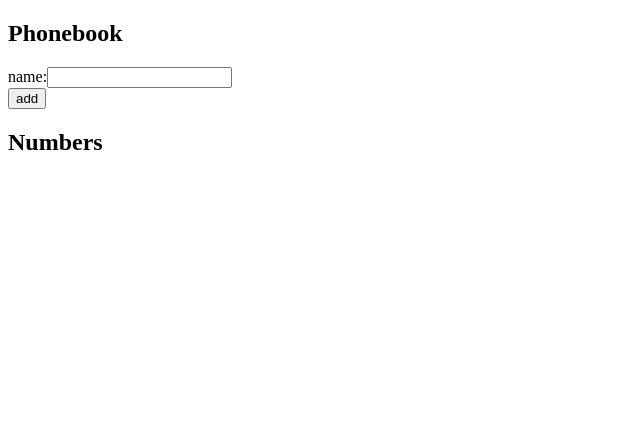
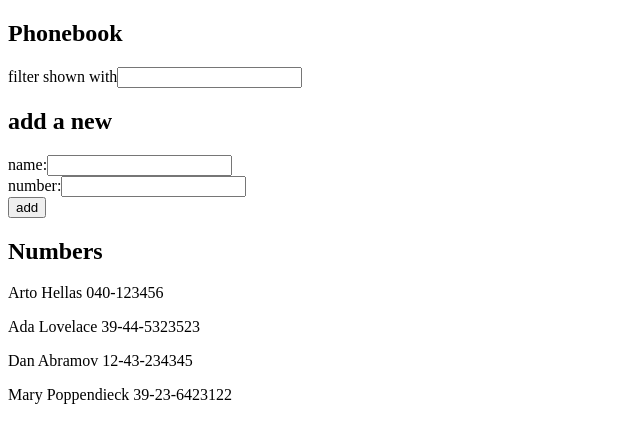
Before and after one commit to ha-to3/FullStackOpen, a React (Create React App) app in the folder part2/phonebook/: page / in a window 1280 px wide. Shown: the top 442 px of the page, without its empty margins (0-640 px from the left). Built offline with nearby package versions, Linux system fonts and the light colour scheme.

Commit message:
Exercise 2.6-2.10

```diff
--- a/part2/phonebook/src/App.js
+++ b/part2/phonebook/src/App.js
@@ -1,32 +1,61 @@
 import { useState } from 'react'
 import PersonList from './Components/PersonList'
+import Header from './Components/Header'
+
 const App = () => {
-  const [persons, setPersons] = useState([])
+  const [persons, setPersons] = useState([ { name: 'Arto Hellas', number: '040-123456'},
+  { name: 'Ada Lovelace', number: '39-44-5323523'},
+  { name: 'Dan Abramov', number: '12-43-234345' },
+  { name: 'Mary Poppendieck', number: '39-23-6423122'}])
   const [newName, setNewName] = useState('')
+  const [newNumber, setNewNumber] = useState('')
+  const [inputText, setInputText] = useState('')
 
   const addPerson = (event) => {
     event.preventDefault()
     const personObj = {
-      name: newName
+      name: newName,
+      number: newNumber
     }
-    if (personObj.name.length < 1 ){
+
+    if (personObj.name.length < 1 || personObj.number.length < 1 ){
       alert(`Fields are missing`)
     }
+
     else if (persons.find(person => person.name.toLowerCase() === personObj.name.toLowerCase())){
         alert(`${newName} is already added to phonebook`)
     }
+
     else {
        setPersons(persons.concat(personObj))
        setNewName('')
+       setNewNumber('')
     }
   }
 
-  const handlePersonChange= (event) => {
-    setNewName(event.target.value)
+  const handlePersonChange= (e) => {
+    setNewName(e.target.value)
   }
+
+  const handleNumberChange = (e) => {
+    setNewNumber(e.target.value)
+  }
+
+  const handleSearchChange = (e) => {
+    const lowerCase = e.target.value.toLowerCase();
+    setInputText(lowerCase)
+  }
+
   return (
     <div>
-      <h2>Phonebook</h2>
+      <Header header='Phonebook'/>
+      <p>filter shown with
+        <input
+          onChange={handleSearchChange}
+        />
+      </p>
+
+      <Header header='add a new'/>
       <form onSubmit={addPerson}>
         <div>
           name:
@@ -36,11 +65,20 @@ const App = () => {
           />
         </div>
         <div>
+          number:
+          <input
+            value={newNumber}
+            onChange={handleNumberChange}
+          />
+        </div>
+        <div>
           <button type="submit">add</button>
         </div>
       </form>
-      <h2>Numbers</h2>
-        {persons.map(person => <PersonList key={person.name} person={person}/>)}
+      <Header header='Numbers'/>
+        {persons.map(person =>
+          <PersonList key={person.name} person={person}
+        />)}
     </div>
   )
 }
--- /dev/null
+++ b/part2/phonebook/src/Components/Header.js
@@ -0,0 +1,9 @@
+import React from 'react'
+
+const Header = ({ header }) => {
+  return (
+    <h2>{header}</h2>
+  )
+}
+
+export default Header
--- a/part2/phonebook/src/Components/PersonList.js
+++ b/part2/phonebook/src/Components/PersonList.js
@@ -2,7 +2,7 @@ import React from 'react'
 
 const PersonList = ({ person }) => {
   return (
-    <p>{person.name}</p>
+    <p>{person.name} {person.number}</p>
   )
 }
 
```
